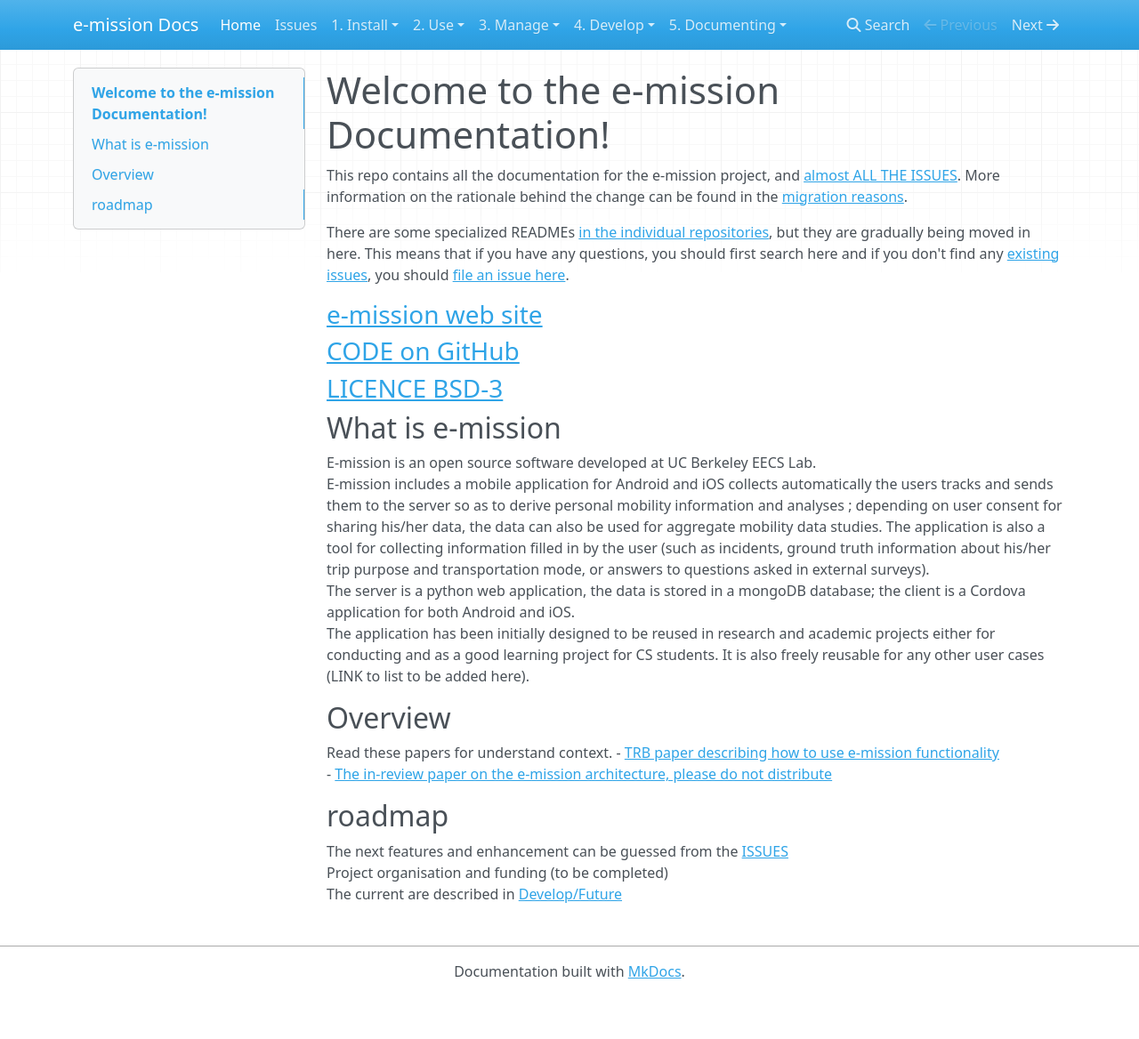
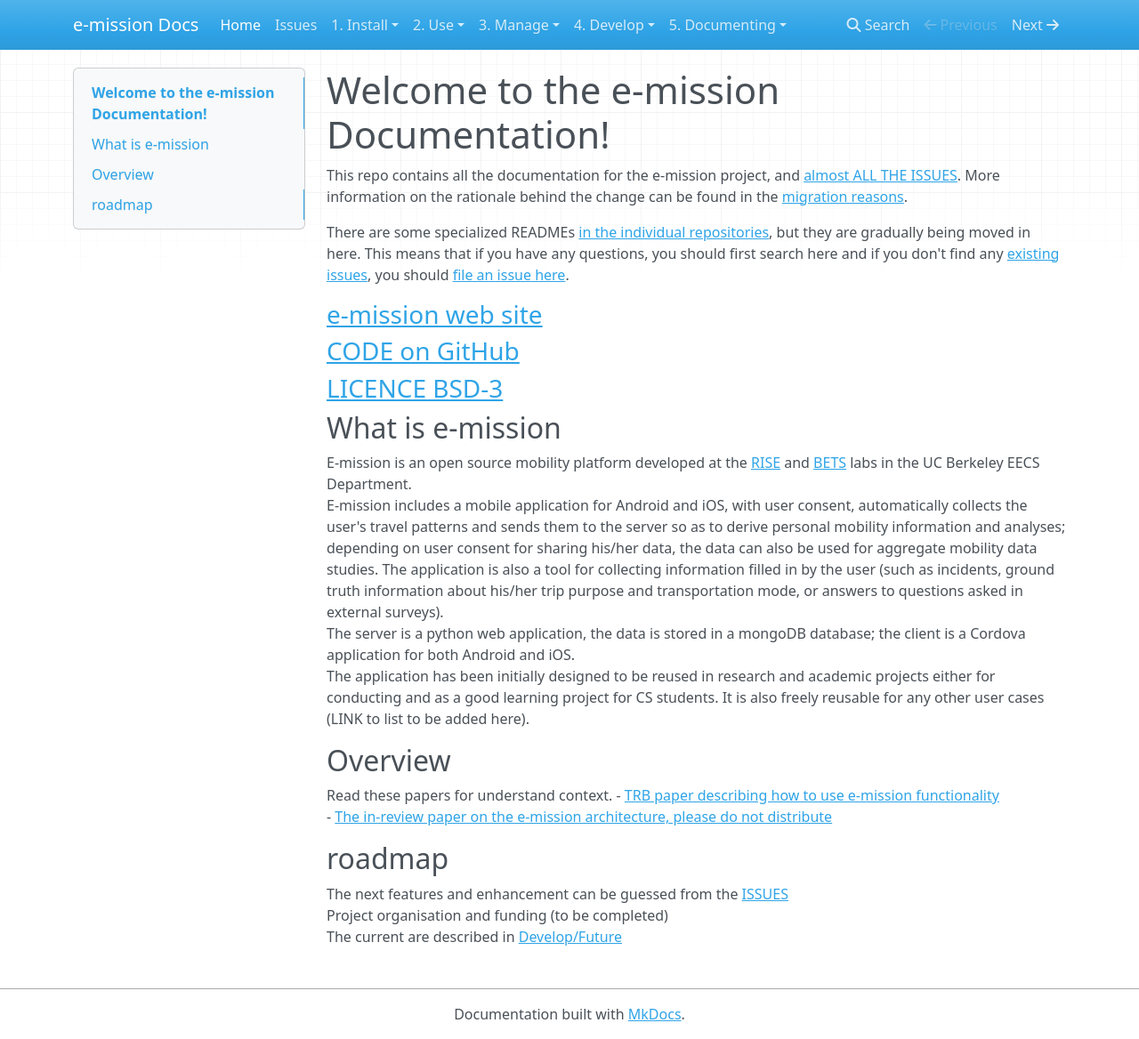
Before and after one commit to e-mission/e-mission-docs, an MkDocs documentation site: the page built from docs/README.md, in a window 1280 px wide and 1168 px high. Shown: the whole window at 89% size. Built offline with MkDocs 1.6.1, drawn with Linux system fonts in a browser that asks for light colours; nearby versions of some CDN libraries.

Commit message:
Minor changes, add links to RISE and BETS

```diff
--- a/docs/README.md
+++ b/docs/README.md
@@ -9,8 +9,8 @@ There are some specialized READMEs [in the individual repositories](https://gith
 ### [LICENCE BSD-3](https://github.com/e-mission/e-mission-docs/blob/master/LICENSE)
 
 ## What is e-mission
-E-mission is an open source software developed at UC Berkeley EECS Lab.
-E-mission includes a mobile application for Android and iOS collects automatically the users tracks and sends them to the server so as to derive personal mobility information and analyses ; depending on user consent for sharing his/her data, the data can also be used for aggregate mobility data studies. The application is also a tool for collecting information filled in by the user (such as incidents, ground truth information about his/her trip purpose and transportation mode, or answers to questions asked in external surveys).
+E-mission is an open source mobility platform developed at the [RISE](http://rise.cs.berkeley.edu/) and [BETS](https://bets.cs.berkeley.edu/) labs in the UC Berkeley EECS Department.
+E-mission includes a mobile application for Android and iOS, with user consent, automatically collects the user's travel patterns and sends them to the server so as to derive personal mobility information and analyses; depending on user consent for sharing his/her data, the data can also be used for aggregate mobility data studies. The application is also a tool for collecting information filled in by the user (such as incidents, ground truth information about his/her trip purpose and transportation mode, or answers to questions asked in external surveys).
 The server is a python web application, the data is stored in a mongoDB database;
 the client is a Cordova application for both Android and iOS.
 The application has been initially designed to be reused in research and academic projects either for conducting and as a good learning project for CS students. It is also freely reusable for any other user cases (LINK to list to be added here).
```
